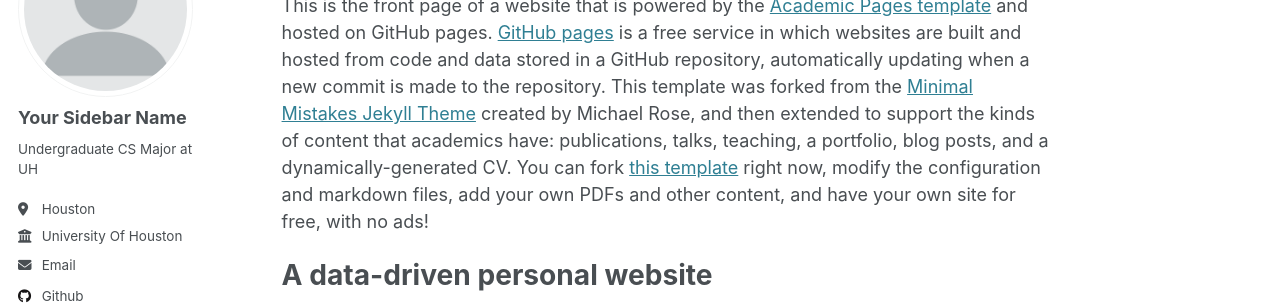
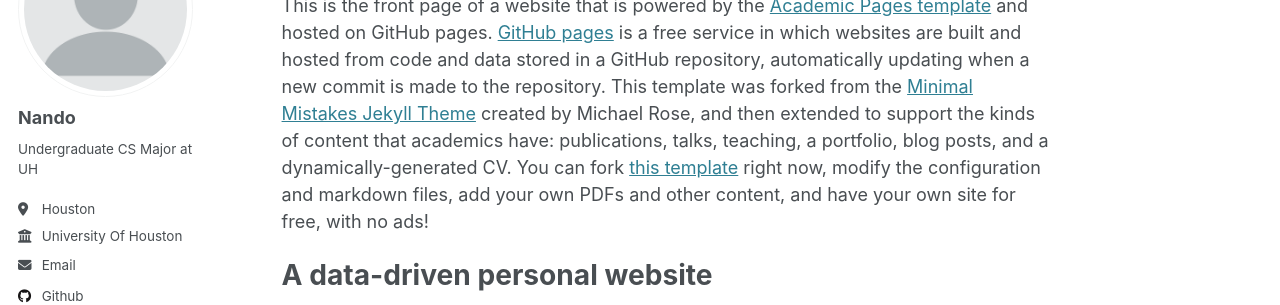
Before and after one commit to FerMan2001/FerMan2001.github.io, a Jekyll site: the page built from _pages/about.md, in a window 1280 px wide. Shown: the part 184-489 px from the top of the page. Built offline with Jekyll 4.4.1, drawn with Linux system fonts in a browser that asks for light colours.

Commit message:
Update _config.yml

```diff
--- a/_config.yml
+++ b/_config.yml
@@ -14,7 +14,7 @@ name                     : &name "Fernando Mancilla"
 description              : &description "personal description"
 url                      : https://academicpages.github.io # the base hostname & protocol for your site e.g. "https://[your GitHub username].github.io"
 baseurl                  : "" # the subpath of your site, e.g. "/blog"
-repository               : "academicpages/academicpages.github.io"
+repository               : "FerMan2001/FerMan2001.github.io"
 
 # Site Author - The following control what appear as part of the author content on the side bar.
 #               If a field is blank the icon and link will not appear, otherwise it will be shown.
@@ -22,7 +22,7 @@ repository               : "academicpages/academicpages.github.io"
 author:
   # Biographic information
   avatar           : "profile.png"
-  name             : "Your Sidebar Name"
+  name             : "Nando"
   pronouns         : # example: "she/her"
   bio              : "Undergraduate CS Major at UH"
   location         : "Houston"
```
